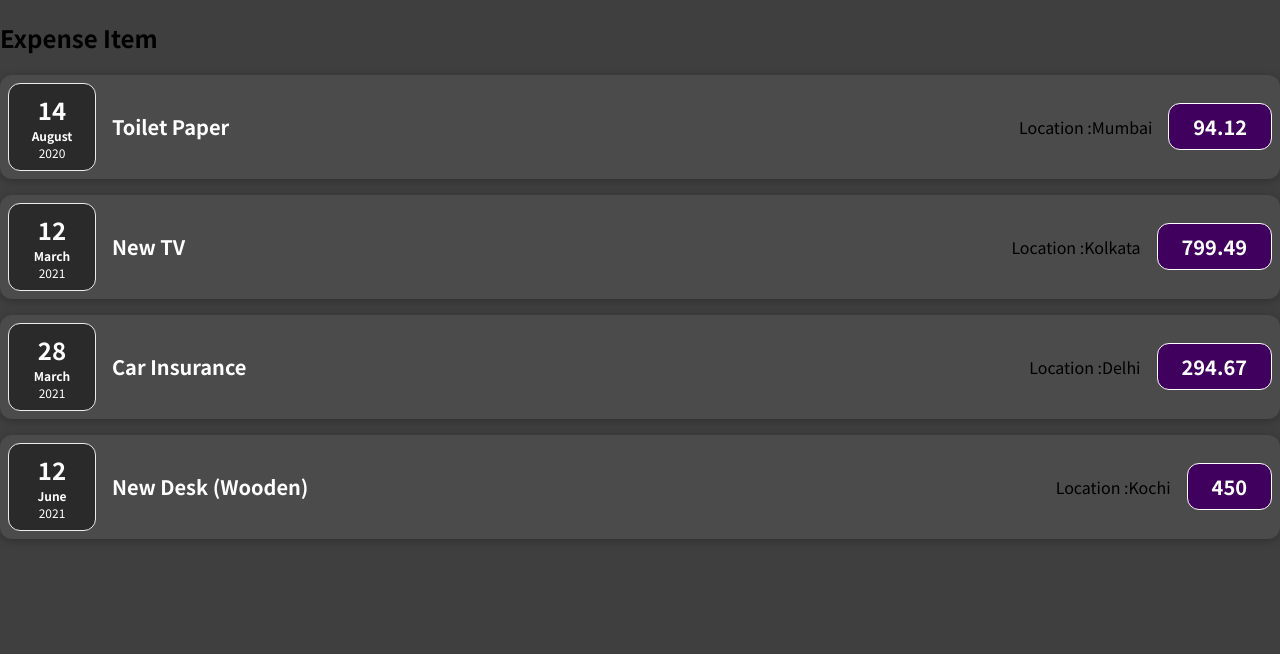
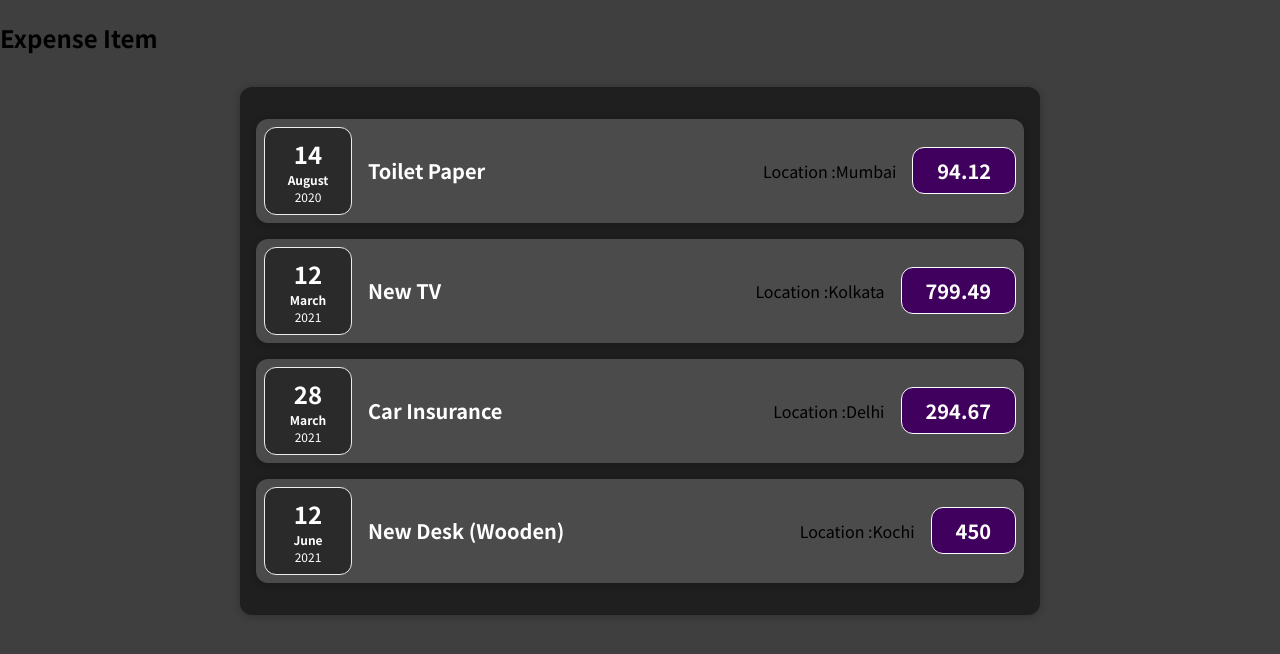
Before and after one commit to mithun-sp/expense-tracker, a React (Create React App) app: page / in a window 1280 px wide. Shown: the top 654 px of the page. Built offline with nearby package versions, Linux system fonts and the light colour scheme.

Commit message:
Organizing component files

```diff
--- a/src/App.js
+++ b/src/App.js
@@ -1,4 +1,5 @@
-import ExpenseItem from "./components/ExpenseItem";
+import React from "react"
+import Expenses from './components/Expenses/Expenses';
 
 function App() {
 
@@ -30,10 +31,7 @@ function App() {
   return (
     <div>
       <h2>Expense Item</h2>
-      {expenses.map((item) => {
-        return <ExpenseItem title={item.title} amount={item.amount} date={item.date} location={item.location} />
-      })}
-
+      <Expenses items={expenses} />
     </div>
   );
 }
--- a/src/components/ExpenseItem.css
+++ /dev/null
@@ -1,56 +0,0 @@
-.expense-item {
-    display: flex;
-    justify-content: space-between;
-    align-items: center;
-    box-shadow: 0 2px 8px rgba(0, 0, 0, 0.25);
-    padding: 0.5rem;
-    margin: 1rem 0;
-    border-radius: 12px;
-    background-color: #4b4b4b;
-  }
-
-  .expense-item__description {
-    display: flex;
-    flex-direction: column;
-    gap: 1rem;
-    align-items: flex-end;
-    flex-flow: column-reverse;
-    justify-content: flex-start;
-    flex: 1;
-  }
-
-  .expense-item h2 {
-    color: #3a3a3a;
-    font-size: 1rem;
-    flex: 1;
-    margin: 0 1rem;
-    color: white;
-  }
-
-  .expense-item__price {
-    font-size: 1rem;
-    font-weight: bold;
-    color: white;
-    background-color: #40005d;
-    border: 1px solid white;
-    padding: 0.5rem;
-    border-radius: 12px;
-  }
-
-  @media (min-width: 580px) {
-    .expense-item__description {
-      flex-direction: row;
-      align-items: center;
-      justify-content: flex-start;
-      flex: 1;
-    }
-
-    .expense-item__description h2 {
-      font-size: 1.25rem;
-    }
-
-    .expense-item__price {
-      font-size: 1.25rem;
-      padding: 0.5rem 1.5rem;
-    }
-  }
--- /dev/null
+++ b/src/components/Expenses/ExpenseItem.css
@@ -0,0 +1,54 @@
+.expense-item {
+  display: flex;
+  justify-content: space-between;
+  align-items: center;
+  padding: 0.5rem;
+  margin: 1rem 0;
+  background-color: #4b4b4b;
+}
+
+.expense-item__description {
+  display: flex;
+  flex-direction: column;
+  gap: 1rem;
+  align-items: flex-end;
+  flex-flow: column-reverse;
+  justify-content: flex-start;
+  flex: 1;
+}
+
+.expense-item h2 {
+  color: #3a3a3a;
+  font-size: 1rem;
+  flex: 1;
+  margin: 0 1rem;
+  color: white;
+}
+
+.expense-item__price {
+  font-size: 1rem;
+  font-weight: bold;
+  color: white;
+  background-color: #40005d;
+  border: 1px solid white;
+  padding: 0.5rem;
+  border-radius: 12px;
+}
+
+@media (min-width: 580px) {
+  .expense-item__description {
+    flex-direction: row;
+    align-items: center;
+    justify-content: flex-start;
+    flex: 1;
+  }
+
+  .expense-item__description h2 {
+    font-size: 1.25rem;
+  }
+
+  .expense-item__price {
+    font-size: 1.25rem;
+    padding: 0.5rem 1.5rem;
+  }
+}
--- a/src/components/ExpenseItem.js
+++ b/src/components/Expenses/ExpenseItem.js
@@ -2,14 +2,14 @@ import React from "react";
 import "./ExpenseItem.css"
 import ExpenseDate from "./ExpenseDate";
 import ExpenseDetails from "./ExpenseDetails";
+import Card from "../UI/Card";
 
 const ExpenseItem = (props) => {
-
   return (
-    <div className="expense-item">
+    <Card className="expense-item">
       <ExpenseDate date={props.date}/>
       <ExpenseDetails amount={props.amount}  location={props.location}   title={props.title} />
-    </div>
+    </Card>
   );
 };
 
--- /dev/null
+++ b/src/components/Expenses/Expenses.css
@@ -0,0 +1,7 @@
+.expenses {
+    padding: 1rem;
+    background-color: rgb(31, 31, 31);
+    margin: 2rem auto;
+    width: 50rem;
+    max-width: 95%;
+  }
--- /dev/null
+++ b/src/components/Expenses/Expenses.js
@@ -0,0 +1,24 @@
+import React from "react";
+
+import ExpenseItem from "./ExpenseItem";
+import Card from "../UI/Card";
+import "./Expenses.css";
+
+const Expenses = (props) => {
+  return (
+    <Card className="expenses">
+      {props.items.map((item) => {
+        return (
+          <ExpenseItem
+            title={item.title}
+            amount={item.amount}
+            location={item.location}
+            date={item.date}
+          />
+        );
+      })}
+    </Card>
+  );
+};
+
+export default Expenses;
--- /dev/null
+++ b/src/components/UI/Card.css
@@ -0,0 +1,4 @@
+.card {
+    border-radius: 12px;
+    box-shadow: 0 1px 8px rgba(0, 0, 0, 0.25);
+  }
--- /dev/null
+++ b/src/components/UI/Card.js
@@ -0,0 +1,11 @@
+import React from 'react';
+
+import './Card.css';
+
+const Card = (props) => {
+  const classes = 'card ' + props.className;
+
+  return <div className={classes}>{props.children}</div>;
+};
+
+export default Card;
```
Also changed, not shown: src/components/Expenses/ExpenseDate.css (renamed from src/components/ExpenseDate.css), src/components/Expenses/ExpenseDate.js (renamed from src/components/ExpenseDate.js), src/components/Expenses/ExpenseDetails.js (renamed from src/components/ExpenseDetails.js).
